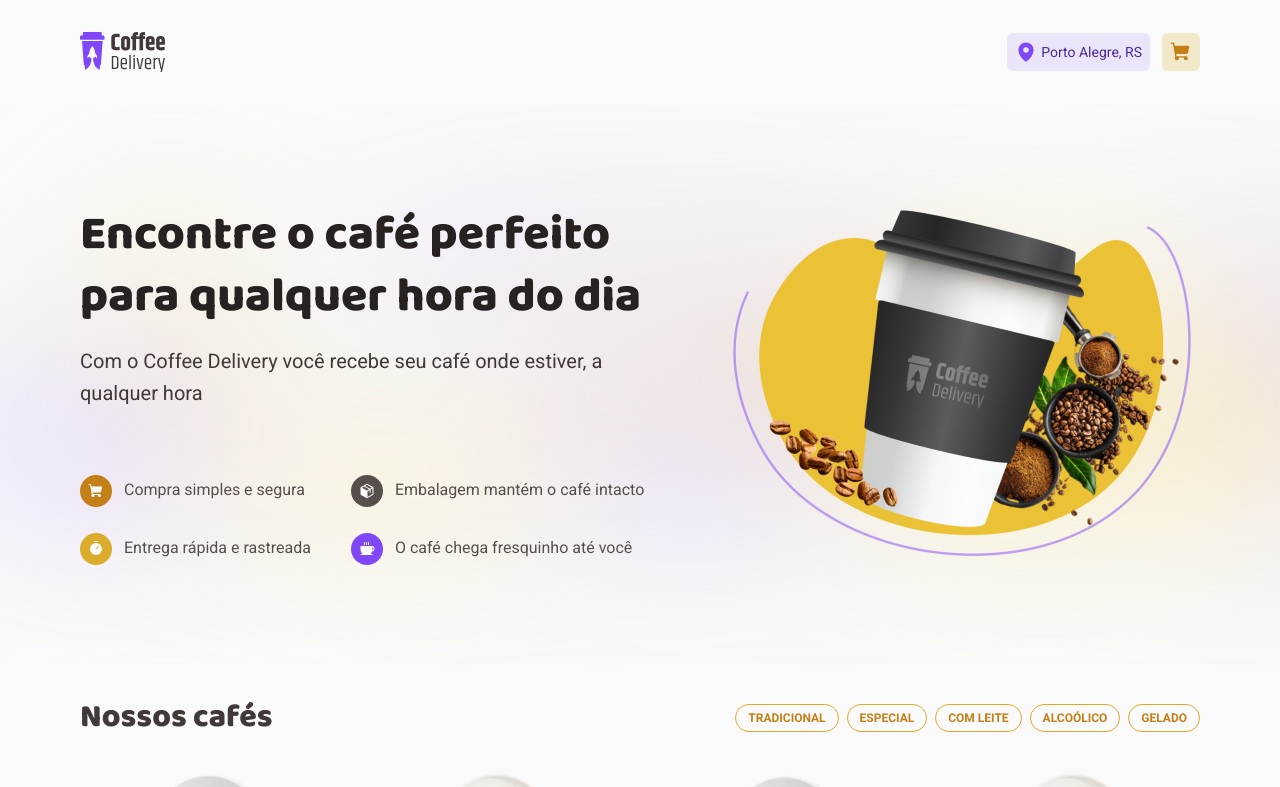
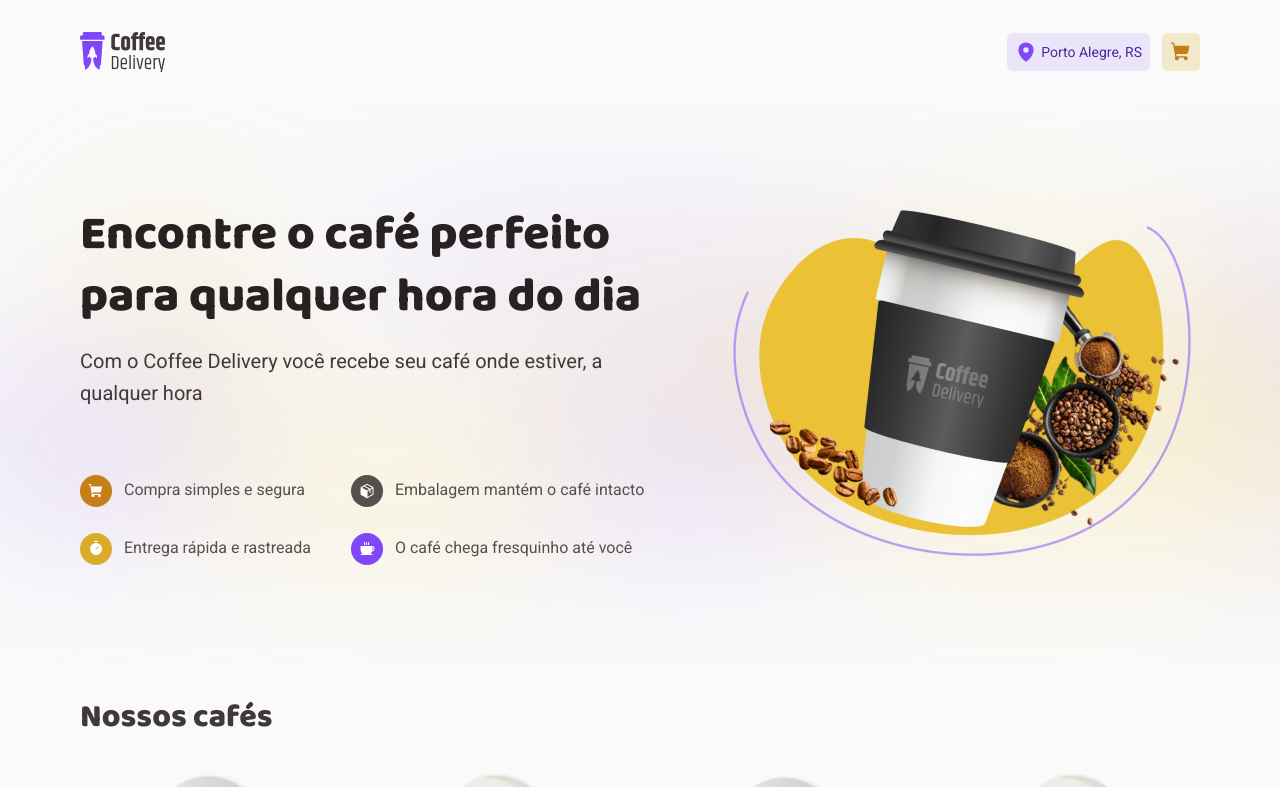
Before and after one commit to AdaltoJunior/coffee-delivery, a React (Vite) app: page / in a window 1280 px wide. Shown: the top 787 px of the page. Built offline with nearby package versions, Linux system fonts and the light colour scheme; data requests are answered from the project's data file.

Commit message:
refactor: remove filter from home

```diff
--- a/src/pages/Home/index.tsx
+++ b/src/pages/Home/index.tsx
@@ -1,7 +1,6 @@
 import { useCoffees } from '../../hooks/useCoffees'
 
 import { Hero } from '../../components/Hero'
-import { Filter } from '../../components/Filter'
 import { Heading } from '../../components/Heading'
 import { Container } from '../../components/Container'
 import { CoffeeCard } from '../../components/CoffeeCard'
@@ -9,7 +8,7 @@ import { CoffeeCard } from '../../components/CoffeeCard'
 import { CoffeeList, CoffeeSection, CoffeeSectionHeader } from './styles'
 
 export function Home() {
-  const { coffees, categories } = useCoffees()
+  const { coffees } = useCoffees()
 
   return (
     <main>
@@ -19,7 +18,6 @@ export function Home() {
         <Container>
           <CoffeeSectionHeader>
             <Heading fontWeight="extraBold">Nossos cafés</Heading>
-            <Filter data={categories} />
           </CoffeeSectionHeader>
 
           <CoffeeList>
```
